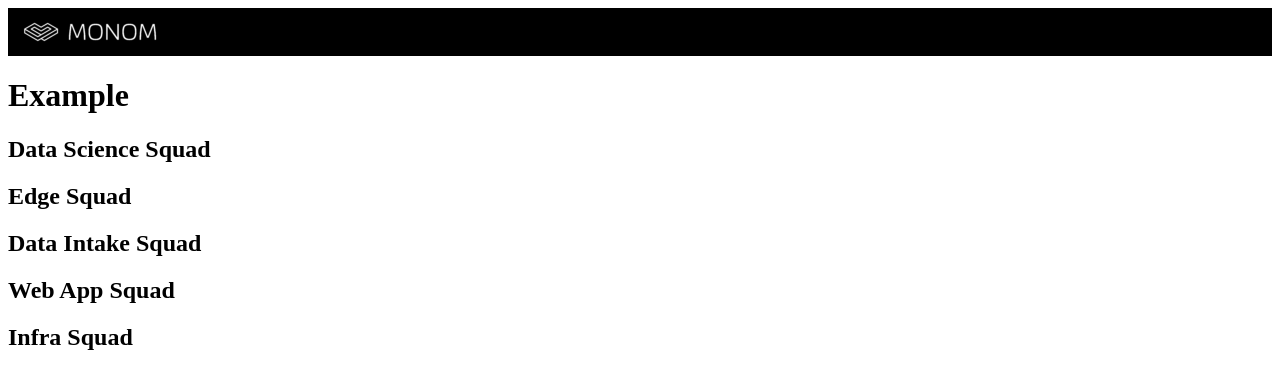
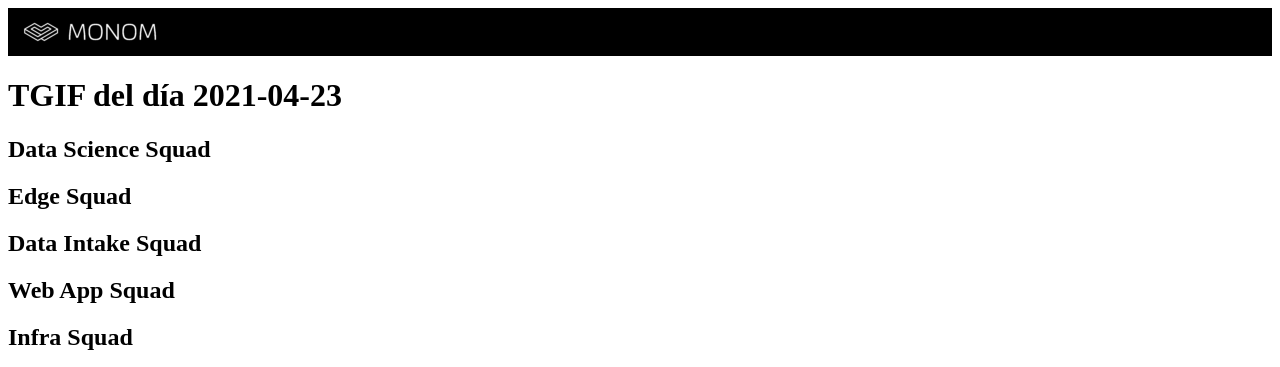
Before and after one commit to TomasCiudadS/tgif, an Eleventy site: page src/2021-04-23.md in a window 1280 px wide. Shown: the top 367 px of the page. Built offline with nearby package versions, Linux system fonts and the light colour scheme; Eleventy itself is replaced by a stand-in of ours; files that its build step writes are made by us from their sources.

Commit message:
Update 2021-04-23.md

```diff
--- a/src/2021-04-23.md
+++ b/src/2021-04-23.md
@@ -7,7 +7,7 @@ title: "TGIF del día 2021-04-23"
 <a href="{{ '/' | url }}"><img src="{{ '/img/logo.png' | url }}" alt="MonoM logo"></a>
 </header>
 
-# Example
+# TGIF del día 2021-04-23
 
 ## Data Science Squad
 
```
